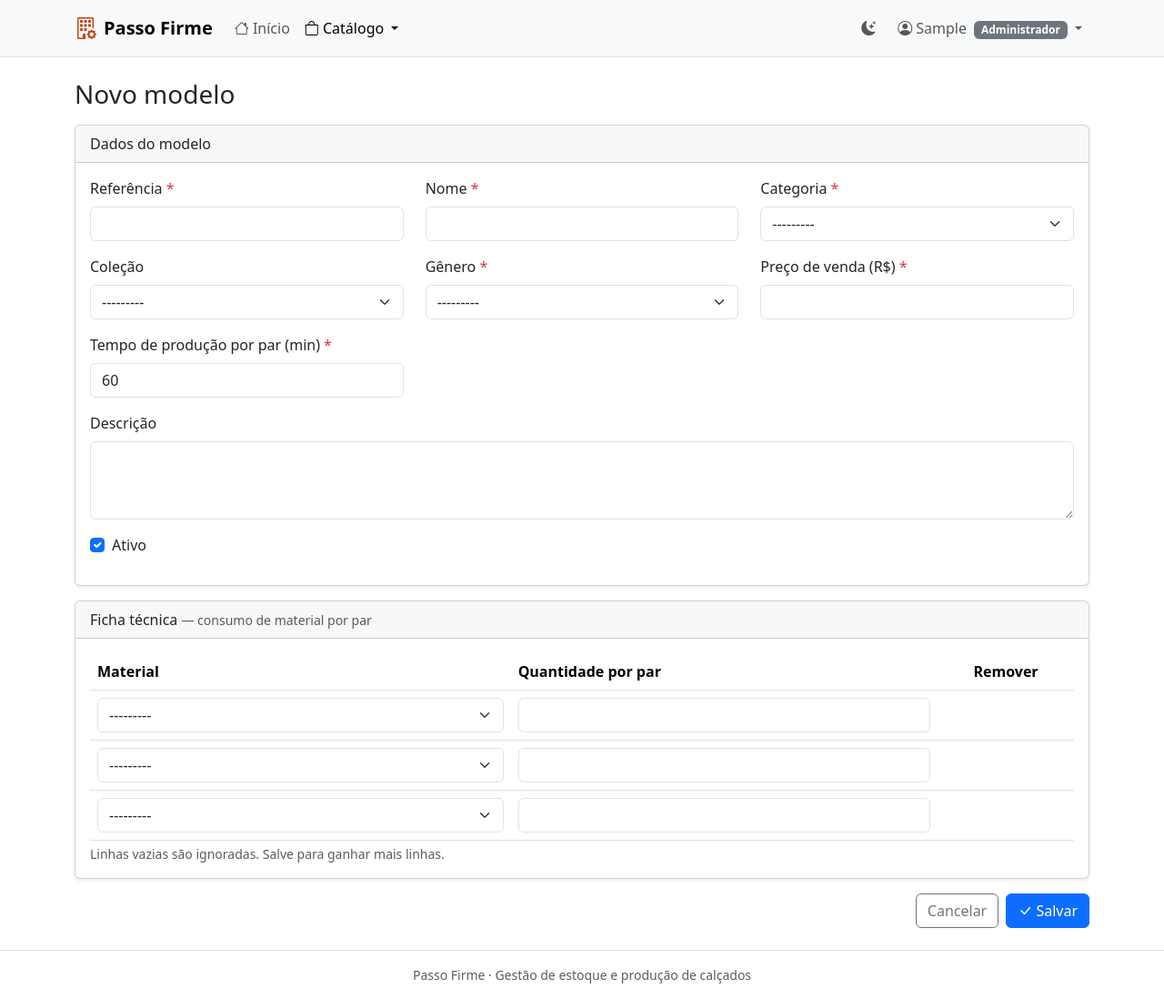
After one commit to vinicius-arantes/gestao-calcados, a Django app: page /catalogo/modelos/novo/ in a window 1280 px wide. The commit adds this page. Shown: the whole page at 91% size. Run offline with Django 5.2, Linux system fonts and the light colour scheme; a user stored in the database is signed in; tables that the repository leaves empty hold one stand-in row (values such as "Sample post").

Commit message:
feat: cadastro e edição de modelos com ficha técnica

```diff
--- /dev/null
+++ b/catalogo/forms.py
@@ -0,0 +1,26 @@
+from django import forms
+
+from config.forms import BootstrapFormMixin
+
+from .models import Categoria, ItemFichaTecnica, Modelo
+
+
+class ModeloForm(BootstrapFormMixin, forms.ModelForm):
+    class Meta:
+        model = Modelo
+        fields = [
+            'referencia', 'nome', 'categoria', 'colecao', 'genero',
+            'preco_venda', 'tempo_producao_min', 'descricao', 'ativo',
+        ]
+        widgets = {'descricao': forms.Textarea(attrs={'rows': 3})}
+
+
+class ItemFichaTecnicaForm(BootstrapFormMixin, forms.ModelForm):
+    class Meta:
+        model = ItemFichaTecnica
+        fields = ['material', 'quantidade_por_par']
+
+
+FichaTecnicaFormSet = forms.inlineformset_factory(
+    Modelo, ItemFichaTecnica, form=ItemFichaTecnicaForm, extra=3, can_delete=True,
+)
--- a/catalogo/urls.py
+++ b/catalogo/urls.py
@@ -6,5 +6,8 @@ app_name = 'catalogo'
 
 urlpatterns = [
     path('modelos/', views.ModeloListView.as_view(), name='modelo_lista'),
+    path('modelos/novo/', views.ModeloCreateView.as_view(), name='modelo_novo'),
     path('modelos/<int:pk>/', views.ModeloDetailView.as_view(), name='modelo_detalhe'),
+    path('modelos/<int:pk>/editar/', views.ModeloUpdateView.as_view(), name='modelo_editar'),
+    path('modelos/<int:pk>/excluir/', views.ModeloDeleteView.as_view(), name='modelo_excluir'),
 ]
--- a/catalogo/views.py
+++ b/catalogo/views.py
@@ -1,8 +1,13 @@
+from django.contrib import messages
+from django.db import transaction
 from django.db.models import Q, Sum
-from django.views.generic import DetailView, ListView
+from django.shortcuts import redirect
+from django.urls import reverse_lazy
+from django.views.generic import CreateView, DeleteView, DetailView, ListView, UpdateView
 
-from config.mixins import AcessoMixin
+from config.mixins import AcessoMixin, CrudMixin, ExclusaoMixin
 
+from .forms import FichaTecnicaFormSet, ModeloForm
 from .models import Categoria, Modelo
 
 
@@ -46,3 +51,51 @@ class ModeloDetailView(AcessoMixin, DetailView):
         contexto['variacoes'] = self.object.variacoes.select_related('cor', 'tamanho')
         contexto['ordens'] = self.object.ordens.select_related('cor')[:10]
         return contexto
+
+
+class ModeloFormMixin:
+    """Salva o modelo junto com a ficha técnica (formset)."""
+
+    model = Modelo
+    form_class = ModeloForm
+    template_name = 'catalogo/modelo_form.html'
+
+    def get_context_data(self, **kwargs):
+        contexto = super().get_context_data(**kwargs)
+        contexto.setdefault('ficha', FichaTecnicaFormSet(instance=self.object))
+        return contexto
+
+    def post(self, request, *args, **kwargs):
+        self.object = self.get_object() if 'pk' in kwargs else None
+        form = self.get_form()
+        ficha = FichaTecnicaFormSet(request.POST, instance=self.object)
+        if form.is_valid() and ficha.is_valid():
+            with transaction.atomic():
+                self.object = form.save()
+                ficha.instance = self.object
+                ficha.save()
+            messages.success(request, self.mensagem_sucesso)
+            return redirect(self.object)
+        return self.render_to_response(self.get_context_data(form=form, ficha=ficha))
+
+    def get_success_url(self):
+        return self.object.get_absolute_url() if self.object else reverse_lazy('catalogo:modelo_lista')
+
+
+class ModeloCreateView(ModeloFormMixin, CrudMixin, CreateView):
+    permission_required = 'catalogo.add_modelo'
+    titulo = 'Novo modelo'
+    mensagem_sucesso = 'Modelo cadastrado.'
+
+
+class ModeloUpdateView(ModeloFormMixin, CrudMixin, UpdateView):
+    permission_required = 'catalogo.change_modelo'
+    titulo = 'Editar modelo'
+    mensagem_sucesso = 'Modelo atualizado.'
+
+
+class ModeloDeleteView(ExclusaoMixin, DeleteView):
+    permission_required = 'catalogo.delete_modelo'
+    model = Modelo
+    success_url = reverse_lazy('catalogo:modelo_lista')
+    mensagem_sucesso = 'Modelo excluído.'
--- /dev/null
+++ b/templates/catalogo/modelo_form.html
@@ -0,0 +1,46 @@
+{% extends 'base.html' %}
+{% block titulo %}{{ titulo }}{% endblock %}
+{% block conteudo %}
+<h1 class="h3 mb-3">{{ titulo }}</h1>
+<form method="post" novalidate>
+  {% csrf_token %}
+  {% include 'includes/erros_form.html' %}
+  <div class="card shadow-sm mb-3">
+    <div class="card-header">Dados do modelo</div>
+    <div class="card-body row">
+      {% for campo in form %}
+      <div class="{% if campo.name == 'descricao' %}col-12{% else %}col-md-6 col-lg-4{% endif %}">{% include 'includes/campo.html' %}</div>
+      {% endfor %}
+    </div>
+  </div>
+
+  <div class="card shadow-sm mb-3">
+    <div class="card-header">Ficha técnica <small class="text-body-secondary">— consumo de material por par</small></div>
+    <div class="card-body">
+      {{ ficha.management_form }}
+      {% for erro in ficha.non_form_errors %}<div class="alert alert-danger">{{ erro }}</div>{% endfor %}
+      <div class="table-responsive">
+        <table class="table align-middle mb-0">
+          <thead><tr><th>Material</th><th>Quantidade por par</th><th class="text-center">Remover</th></tr></thead>
+          <tbody>
+            {% for item in ficha %}
+            <tr>
+              <td>{% for oculto in item.hidden_fields %}{{ oculto }}{% endfor %}{{ item.material }}{% for erro in item.material.errors %}<div class="text-danger small">{{ erro }}</div>{% endfor %}</td>
+              <td>{{ item.quantidade_por_par }}{% for erro in item.quantidade_por_par.errors %}<div class="text-danger small">{{ erro }}</div>{% endfor %}</td>
+              <td class="text-center">{% if item.instance.pk %}{{ item.DELETE }}{% endif %}</td>
+            </tr>
+            {% for erro in item.non_field_errors %}<tr><td colspan="3" class="text-danger small">{{ erro }}</td></tr>{% endfor %}
+            {% endfor %}
+          </tbody>
+        </table>
+      </div>
+      <div class="form-text">Linhas vazias são ignoradas. Salve para ganhar mais linhas.</div>
+    </div>
+  </div>
+
+  <div class="d-flex gap-2 justify-content-end">
+    <a href="{{ url_cancelar }}" class="btn btn-outline-secondary">Cancelar</a>
+    <button type="submit" class="btn btn-primary"><i class="bi bi-check-lg"></i> Salvar</button>
+  </div>
+</form>
+{% endblock %}
--- a/templates/catalogo/modelo_lista.html
+++ b/templates/catalogo/modelo_lista.html
@@ -3,7 +3,9 @@
 {% block conteudo %}
 <div class="d-flex flex-wrap justify-content-between align-items-center gap-2 mb-3">
   <h1 class="h3 mb-0">Modelos</h1>
-  {% block acoes %}{% endblock %}
+  {% if perms.catalogo.add_modelo %}
+  <a class="btn btn-primary" href="{% url 'catalogo:modelo_novo' %}"><i class="bi bi-plus-lg"></i> Novo modelo</a>
+  {% endif %}
 </div>
 
 <form class="row g-2 mb-3" method="get">
```
Also changed, not shown: templates/catalogo/modelo_detalhe.html (+8 -1 lines).
